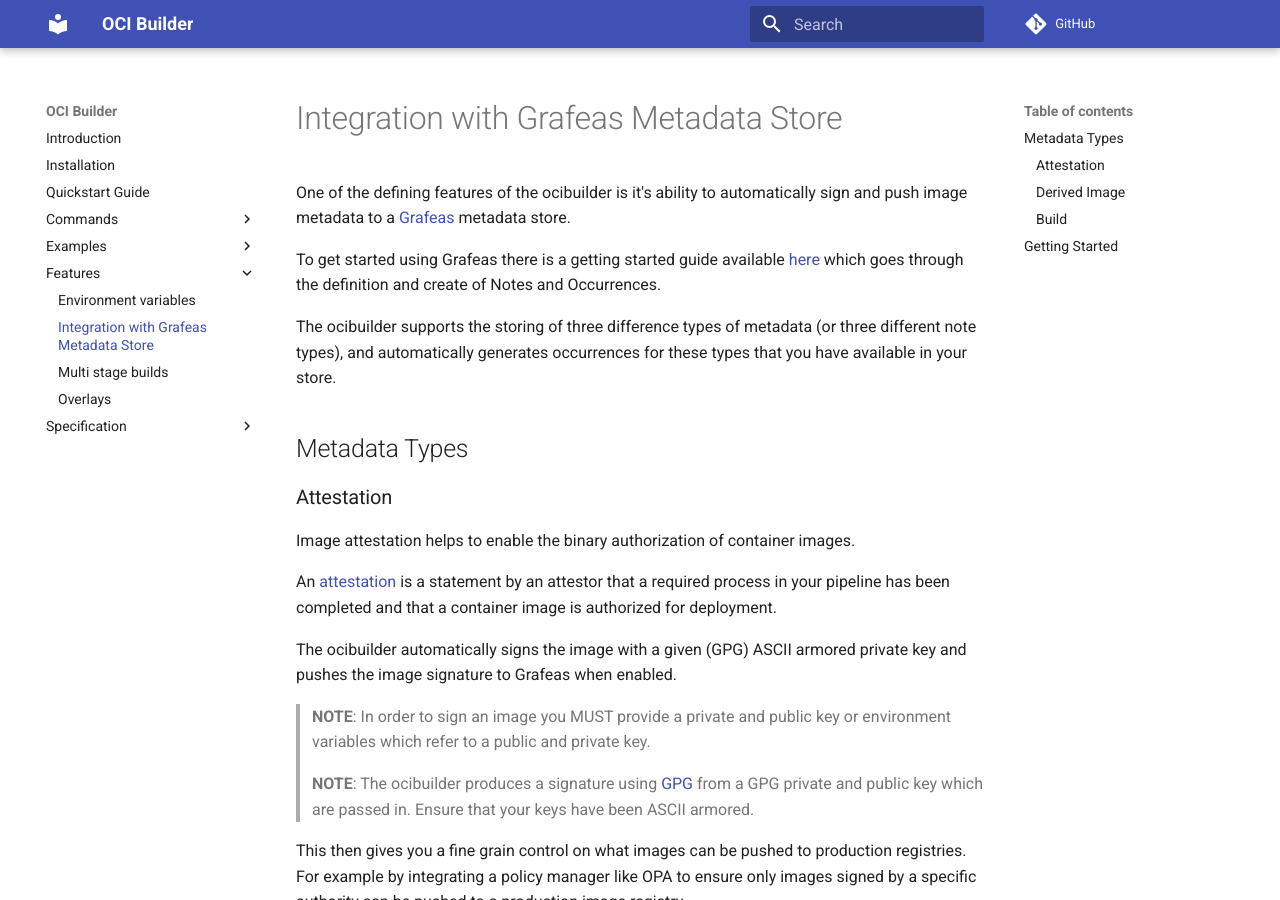
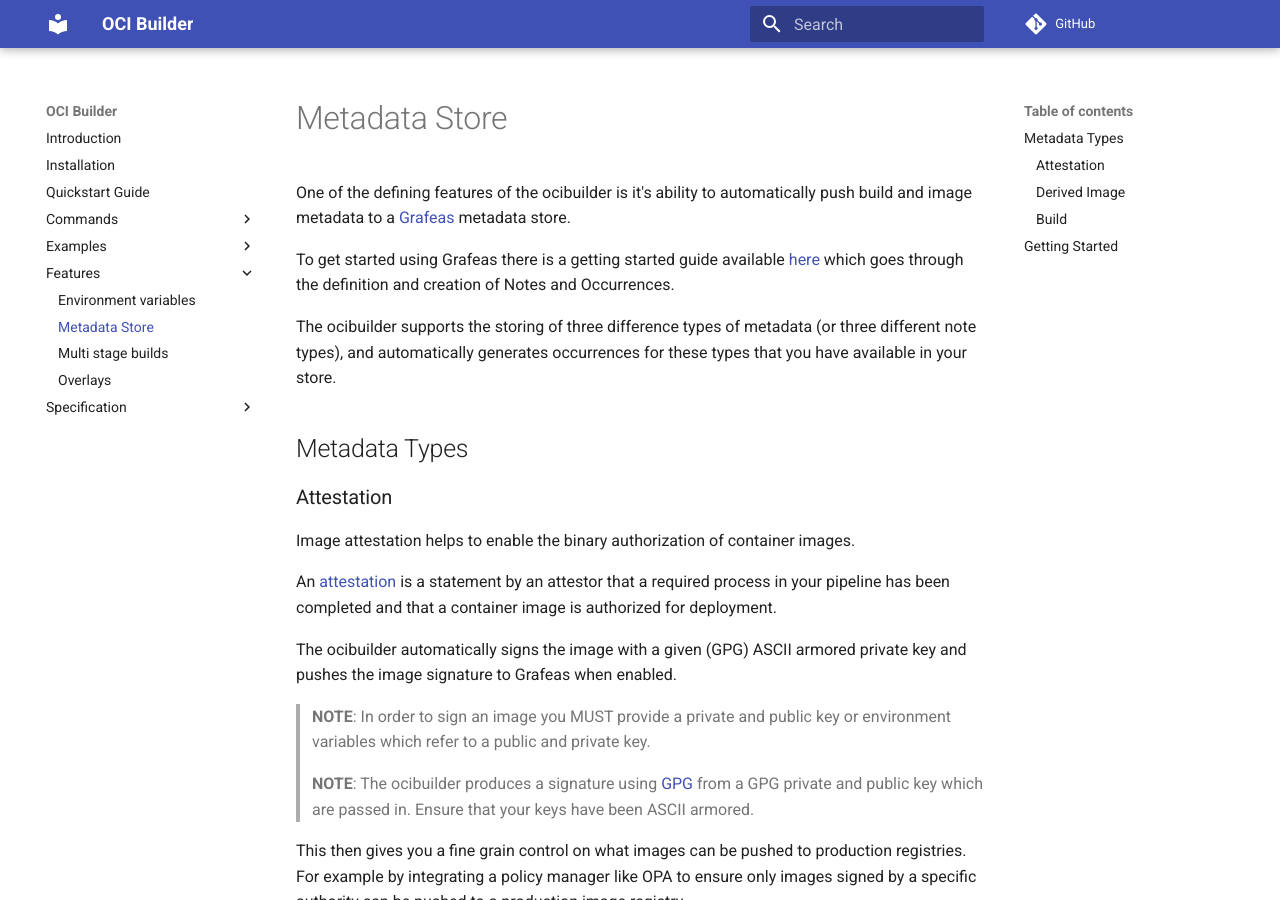
Before and after one commit to ocibuilder/docs, an MkDocs documentation site: the page built from docs/features/metadata-store.md, in a window 1280 px wide and 900 px high. Built offline with MkDocs 1.6.1 and Material for MkDocs 9.7.7, drawn with Linux system fonts in a browser that asks for light colours; comment, search, counter and statistics services are not loaded.

Commit message:
Update metadata-store.md

```diff
--- a/docs/features/metadata-store.md
+++ b/docs/features/metadata-store.md
@@ -1,9 +1,9 @@
-# Integration with Grafeas Metadata Store
+# Metadata Store
 
-One of the defining features of the ocibuilder is it's ability to automatically sign and push image metadata to a [Grafeas](https://github.com/grafeas/grafeas) metadata store.
+One of the defining features of the ocibuilder is it's ability to automatically push build and image metadata to a [Grafeas](https://github.com/grafeas/grafeas) metadata store.
 
 To get started using Grafeas there is a getting started guide available [here](https://github.com/artbegolli/grafeas-get-started) which goes through
-the definition and create of Notes and Occurrences.
+the definition and creation of Notes and Occurrences.
 
 The ocibuilder supports the storing of three difference types of metadata (or three different note types), and automatically
 generates occurrences for these types that you have available in your store.
```
